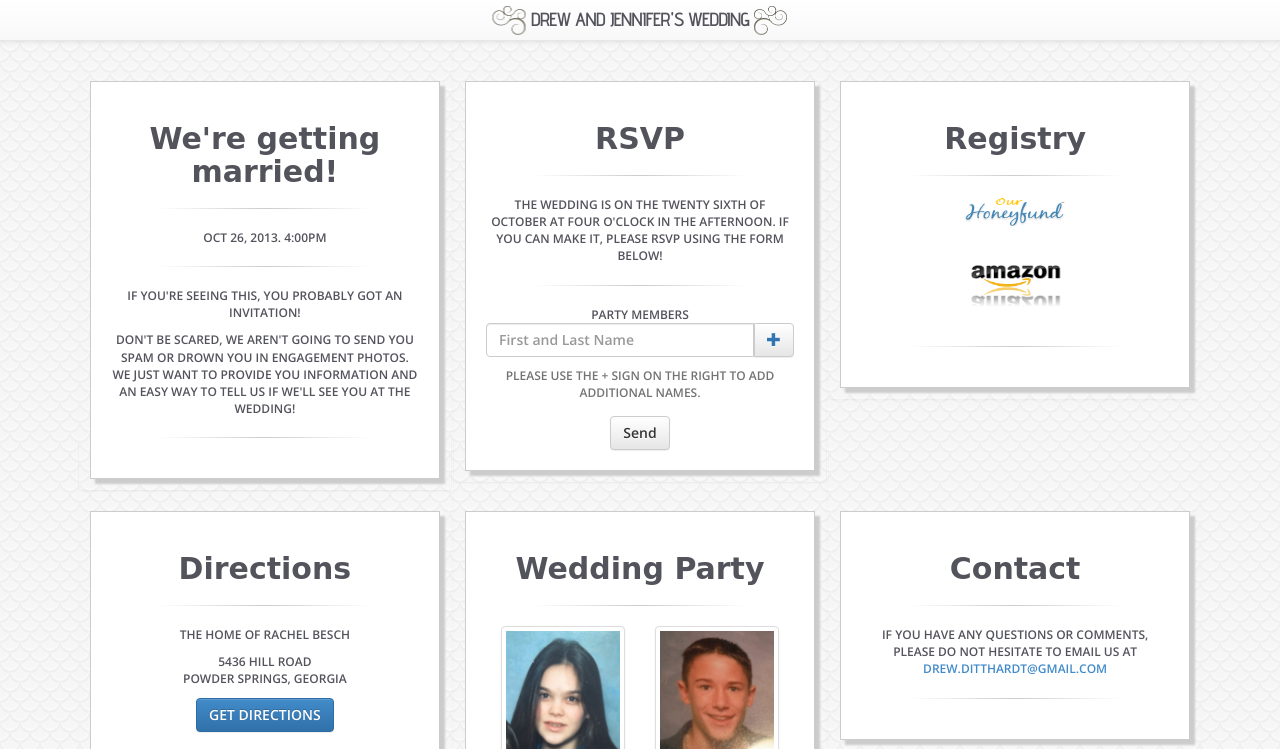
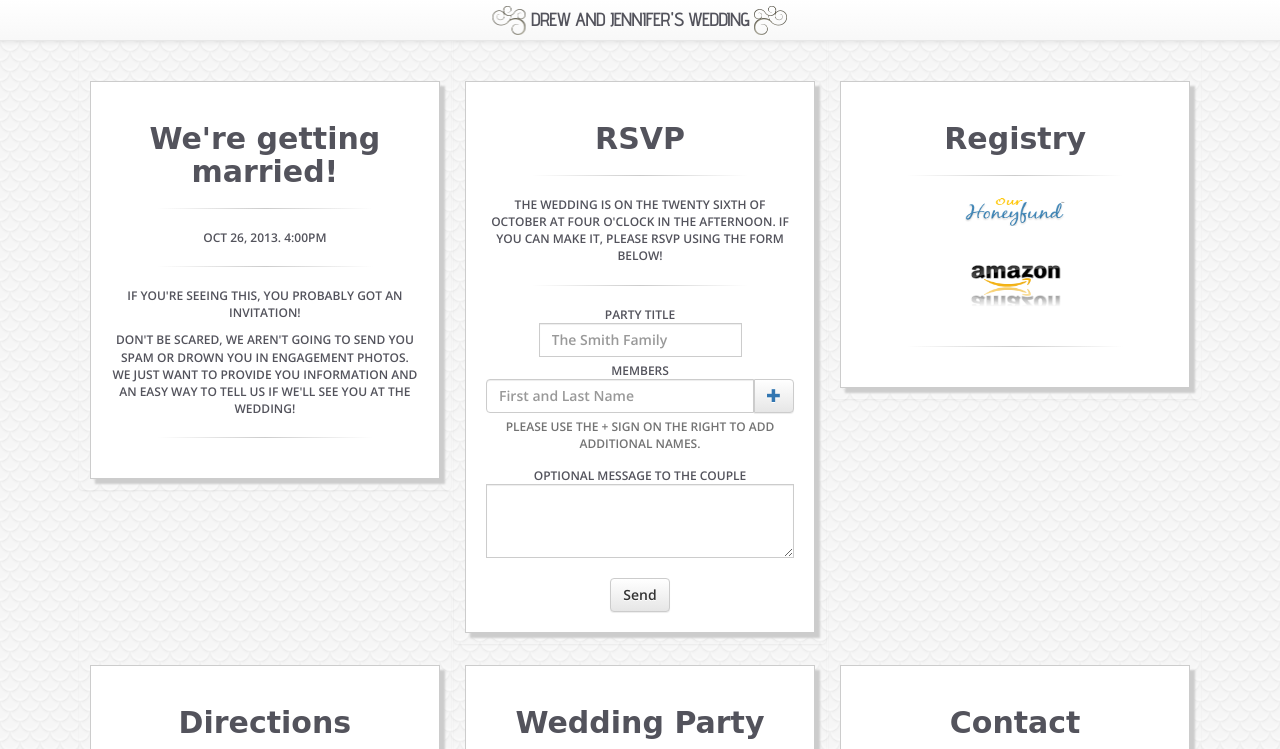
Before and after one commit to DorianGray/drewandjenbenwedding, a plain HTML site: page index.html in a window 1280 px wide. Shown: the top 749 px of the page. Drawn offline with nearby package versions, Linux system fonts and the light colour scheme; some packages are replaced by stand-ins of ours; a web font is replaced by a local one.

Commit message:
added optional message and party title to main page

```diff
--- a/index.html
+++ b/index.html
@@ -83,7 +83,12 @@
 
           <form id="rsvp-form" role="form">
             <div class="form-group form-group-inline">
-              <label>Party Members
+              <label>Party Title
+                <div class="input-group">
+                  <input type="text" class="form-control" name="title" placeholder="The Smith Family">
+                </div>
+              </label>
+              <label>Members
                 <div class="input-group">
                   <input type="text" class="form-control" name="party[]" placeholder="First and Last Name">
                   <span class="input-group-btn">
@@ -92,8 +97,15 @@
                     </button>
                   </span>
                 </div>
+                <p class="help-block">Please use the + sign on the right to add additional names.</p>
               </label>
-              <p class="help-block">Please use the + sign on the right to add additional names.</p>
+              <label>
+                Optional Message to the Couple
+                <div class="input-group">
+                  <textarea class="form-control" name="message" cols=100 rows=3 placeholder="Message">
+                  </textarea>
+                </div>
+              </label>
             </div>
             <button type="button" id="rsvp-send" class="btn btn-default">Send</button>
           </form>
--- a/js/main.js
+++ b/js/main.js
@@ -41,11 +41,13 @@ $(function(){
     .on("click", "#rsvp-send", function(e) {
 
       var names = [];
-      $("#rsvp-form input[type='text']").each(function() {
+      $("#rsvp-form input[name='party[]']").each(function() {
         names.push($(this).val());
       });
       var data = {
-        names : names
+        names : names,
+        title: $("#rsvp-form input[name='title']").val(),
+        message: $("#rsvp-form textarea[name='message']").val()
       }
       var jqxhr = $.ajax({
         type: "POST",
```
